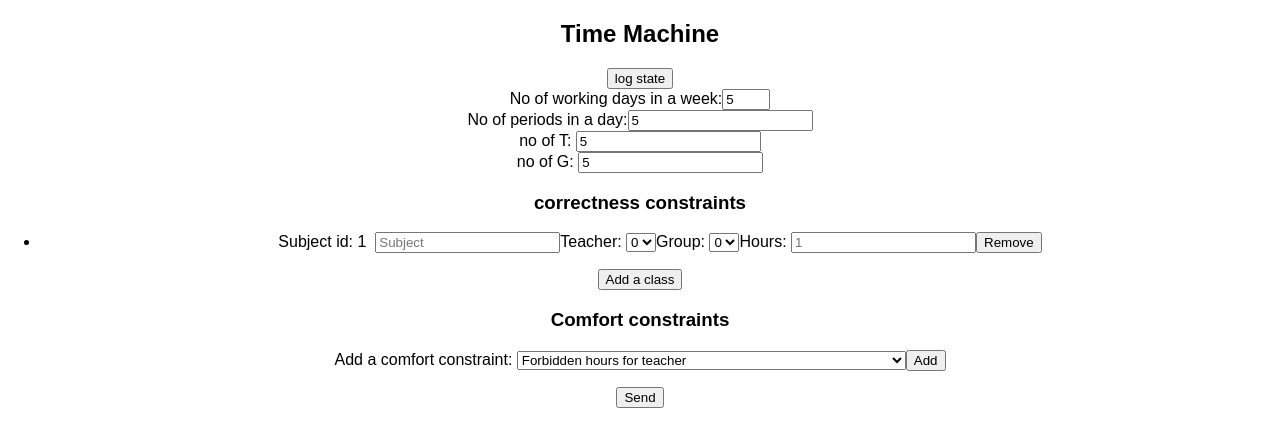
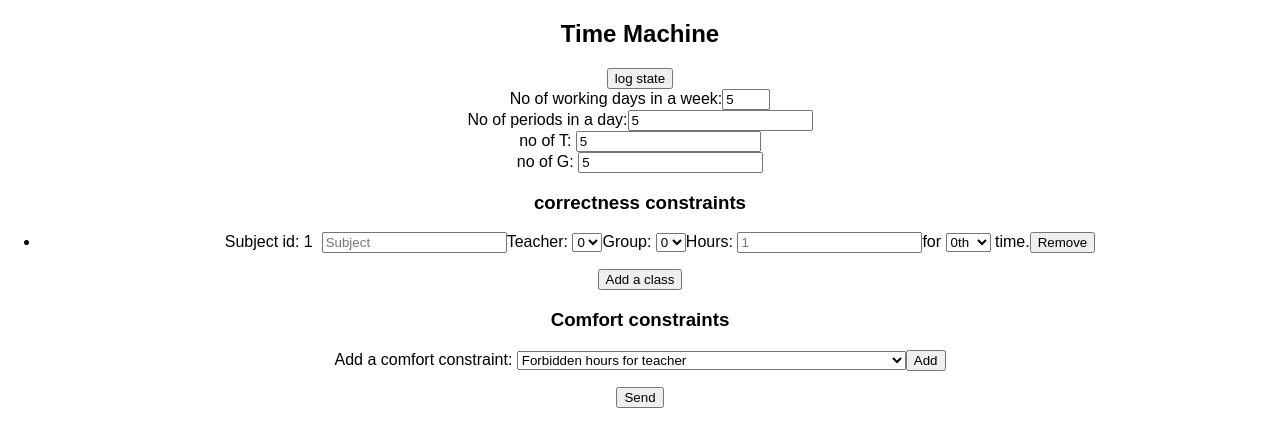
Before and after one commit to adithyaov/general-scheduler, a React (Create React App) app in the folder webApp/input/: page / in a window 1280 px wide. Both pictures are taken after typing "5", "5", "5", "5" into the empty fields and a click on the button "Add a class". Shown: the top 446 px of the page. Built offline with nearby package versions, Linux system fonts and the light colour scheme.

Commit message:
Added field to take n

```diff
--- a/webApp/input/src/App.js
+++ b/webApp/input/src/App.js
@@ -16,6 +16,7 @@ class App extends Component {
       no_g : 0,
       dow: 5,
       no_p: 8,
+      maxNoClass: 6,
       comforts: comfortList.comforts,
       comfConst: [],
     }
@@ -94,6 +95,7 @@ class App extends Component {
             Teacher: { this.createTlist(subs.id) }
             Group: { this.createGlist(subs.id) }
             Hours: <input type='number' onChange={this.handleChangeHour(subs.id)} placeholder="1" min="1"/>
+            for {this.createNList(subs.id)} time.
             <button onClick={this.handleRemoveClass(subs.id)} > Remove </button>
           </div>
           </li>
@@ -127,7 +129,8 @@ class App extends Component {
         name : '',
         t: 0,
         g: 0,
-        n: 1,
+        dur: 1,
+        n: 0,
        }])});
       this.setState({no_s : this.state.no_s + 1,sid : this.state.sid + 1});
     }
@@ -143,15 +146,30 @@ class App extends Component {
   handleChangeHour = (s_id) => (evt) => {
     this.setState({subs : this.state.subs.map((subj) => {
       if(subj.id !== s_id) return subj;
-      subj.n = evt.target.value;
+      subj.dur = evt.target.value;
       return subj;
     })});
   }
-
+  createNList = (sid) => {
+    var options = []
+    for (var i = 0; i < this.state.maxNoClass; i++){
+      var postf = ((i%10 === 1)?('st'):(i%10 === 2)?('nd'):(i%10 === 3)?('rd'):('th'));
+      options.push(React.createElement('option', {"value" : i, "key": i}, (i + postf) ))
+    }
+    return(<select onChange={this.setNConstraint(sid)}>{options}</select>)
+  }
   handleRemoveClass = (idx) => () => {
     this.setState({subs: this.state.subs.filter((subs) => subs.id !== idx)});
     this.setState({no_s : this.state.no_s - 1});
     // console.log("Rem" + idx)
+  }
+  setNConstraint = (sid) => (evt) => {
+    this.setState({subs : this.state.subs.map((subj) => {
+      if(subj.id !== sid) return subj;
+      subj.n = evt.target.value;
+      return subj;
+    })});
+    console.log(" n constraint set for " + evt.target.value + " on " + sid);
   }
   handleChangeNo_t = (evt) => {
     this.setState({no_t :evt.target.value});
```
